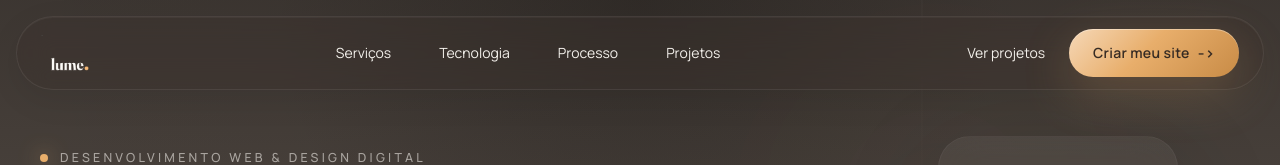
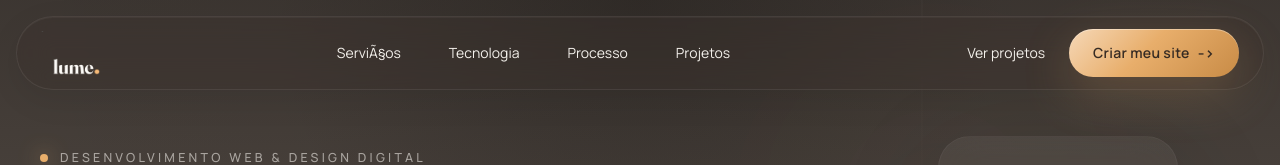
Before and after one commit to JuanGabrielGomes/Lume.v2, a Next.js app: page / in a window 1280 px wide. Shown: the top 165 px of the page. Built offline with nearby package versions, Linux system fonts and the light colour scheme.

Commit message:
Increase header logo size

```diff
--- a/src/components/site-header/site-header.tsx
+++ b/src/components/site-header/site-header.tsx
@@ -6,7 +6,7 @@ import { useState } from "react";
 import { ButtonLink } from "@/components/ui/button-link";
 
 const links = [
-  { href: "#services", label: "Serviços" },
+  { href: "#services", label: "ServiÃ§os" },
   { href: "#why-lume", label: "Tecnologia" },
   { href: "#process", label: "Processo" },
   { href: "#projects", label: "Projetos" },
@@ -46,8 +46,8 @@ export function SiteHeader() {
             width={1200}
             height={902}
             priority
-            sizes="(max-width: 640px) 124px, (max-width: 768px) 138px, 164px"
-            className="h-7 w-auto max-w-none sm:h-8 md:h-9"
+            sizes="(max-width: 640px) 156px, (max-width: 768px) 172px, 196px"
+            className="h-9 w-auto max-w-none sm:h-10 md:h-11"
           />
         </a>
 
```
